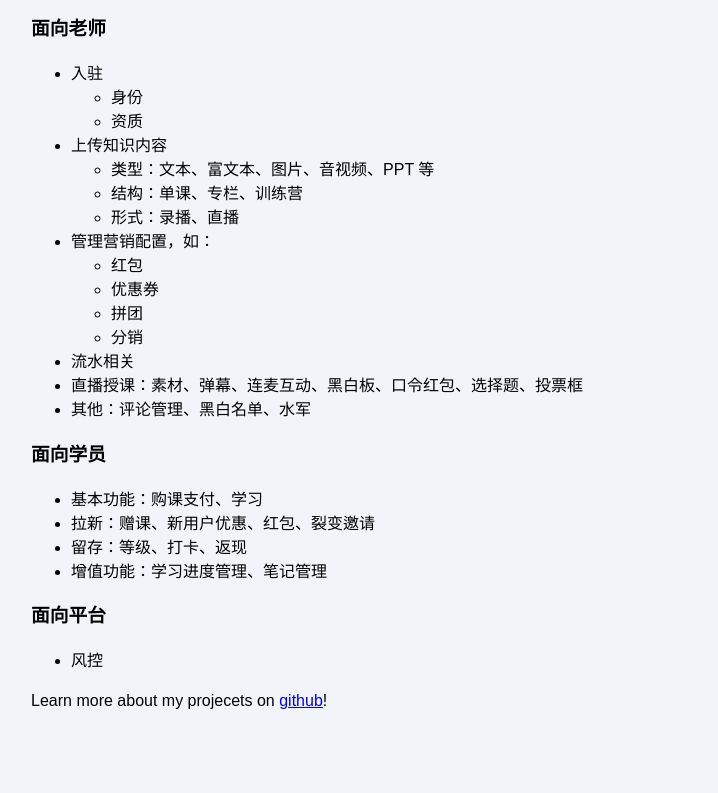
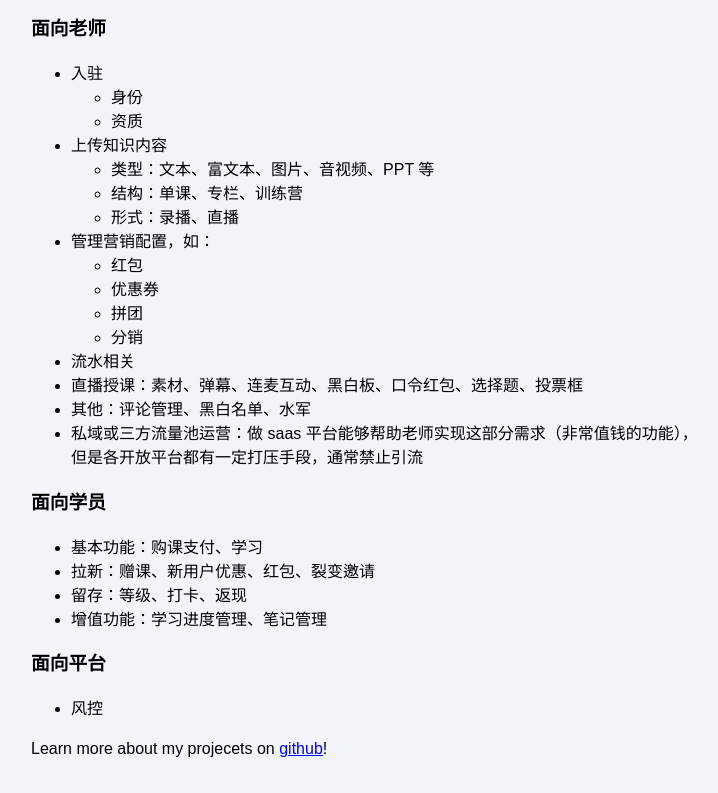
Before and after one commit to zhangkai803/zhangkai803.github.io, an Astro site: page /posts/4-online-edu-thinking in a window 1280 px wide. Shown: the part 1711-2504 px from the top of the page, without its empty margins (269-987 px from the left). Before the commit the page ends 2456 px from the top, so only its background shows below. Built offline with nearby package versions, Linux system fonts and the light colour scheme; Astro itself is replaced by a stand-in of ours.

Commit message:
update online edt

```diff
--- a/src/pages/posts/4-online-edu-thinking.md
+++ b/src/pages/posts/4-online-edu-thinking.md
@@ -80,6 +80,7 @@ tags: ["thinking"]
 - 流水相关
 - 直播授课：素材、弹幕、连麦互动、黑白板、口令红包、选择题、投票框
 - 其他：评论管理、黑白名单、水军
+- 私域或三方流量池运营：做 saas 平台能够帮助老师实现这部分需求（非常值钱的功能），但是各开放平台都有一定打压手段，通常禁止引流
 
 ### 面向学员
 
```
